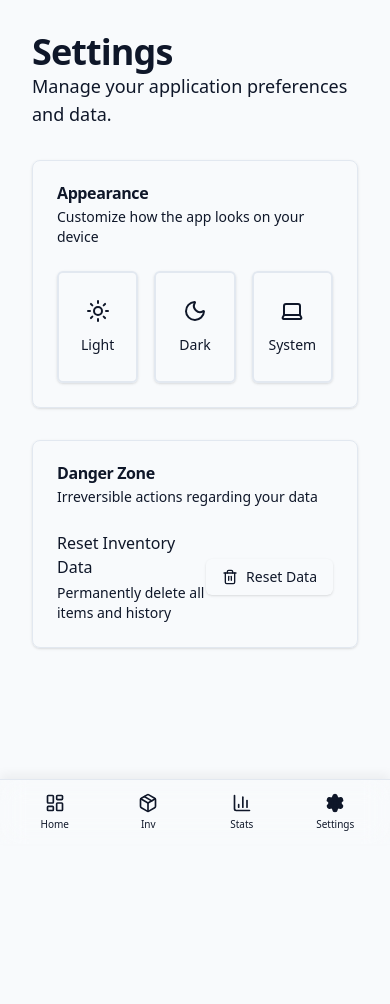
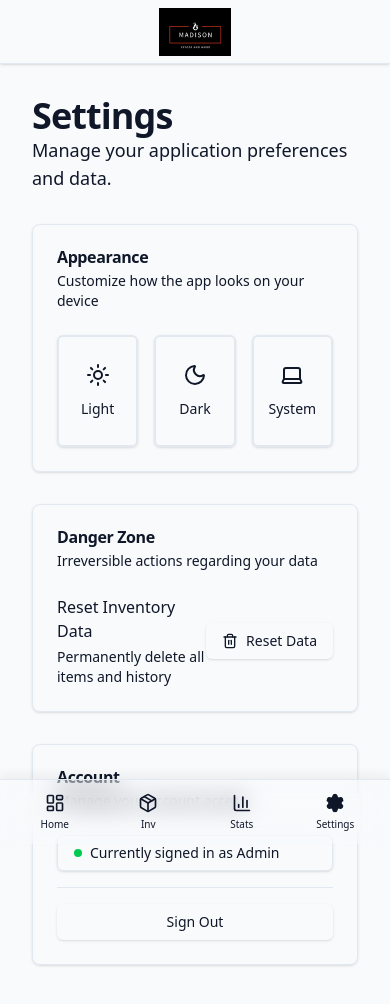
Before and after one commit to JJ-Data/madison, a Next.js app: page /settings in a window 390 px wide. Shown: the top 1004 px of the page. Before the commit the page ends 956 px from the top, so only its background shows below. Built offline with nearby package versions, Linux system fonts and the light colour scheme.

Commit message:
mobile view

```diff
--- a/src/app/layout.tsx
+++ b/src/app/layout.tsx
@@ -4,6 +4,7 @@ import "./globals.css";
 import { Sidebar } from "@/components/layout/Sidebar";
 import { ThemeProvider } from "@/components/theme-provider";
 import { MobileNav } from "@/components/layout/MobileNav";
+import { MobileHeader } from "@/components/layout/MobileHeader";
 
 const inter = Inter({ subsets: ["latin"], variable: "--font-inter" });
 const outfit = Outfit({ subsets: ["latin"], variable: "--font-outfit" });
@@ -27,7 +28,8 @@ export default function RootLayout({
           enableSystem
           disableTransitionOnChange
         >
-          <div className="flex min-h-screen bg-background">
+          <div className="flex min-h-screen flex-col md:flex-row bg-background">
+            <MobileHeader />
             <Sidebar />
             <MobileNav />
 
--- a/src/app/settings/page.tsx
+++ b/src/app/settings/page.tsx
@@ -88,6 +88,27 @@ export default function SettingsPage() {
                         </div>
                     </CardContent>
                 </Card>
+
+                {/* Account Section */}
+                <Card className="border-border bg-card">
+                    <CardHeader>
+                        <CardTitle>Account</CardTitle>
+                        <CardDescription>Manage your account access</CardDescription>
+                    </CardHeader>
+                    <CardContent>
+                        <Button variant="outline" className="w-full justify-start text-muted-foreground hover:text-foreground" onClick={() => window.location.href = '/login'}>
+                            <div className="flex items-center gap-2">
+                                <span className="h-2 w-2 rounded-full bg-green-500" />
+                                <span>Currently signed in as Admin</span>
+                            </div>
+                        </Button>
+                        <div className="mt-4 pt-4 border-t border-border md:hidden">
+                            <Button variant="destructive" className="w-full" onClick={() => window.location.href = '/login'}>
+                                Sign Out
+                            </Button>
+                        </div>
+                    </CardContent>
+                </Card>
             </div>
         </div>
     );
--- /dev/null
+++ b/src/components/layout/MobileHeader.tsx
@@ -0,0 +1,24 @@
+"use client";
+
+import Image from "next/image";
+import { usePathname } from "next/navigation";
+
+export function MobileHeader() {
+    const pathname = usePathname();
+
+    if (pathname === "/login") return null;
+
+    return (
+        <div className="md:hidden flex h-16 items-center justify-center border-b border-border bg-card px-4 sticky top-0 z-40 shadow-sm">
+            <div className="relative h-12 w-32">
+                <Image
+                    src="/madison-logo.png"
+                    alt="Madison Logo"
+                    fill
+                    className="object-contain"
+                    priority
+                />
+            </div>
+        </div>
+    );
+}
```
